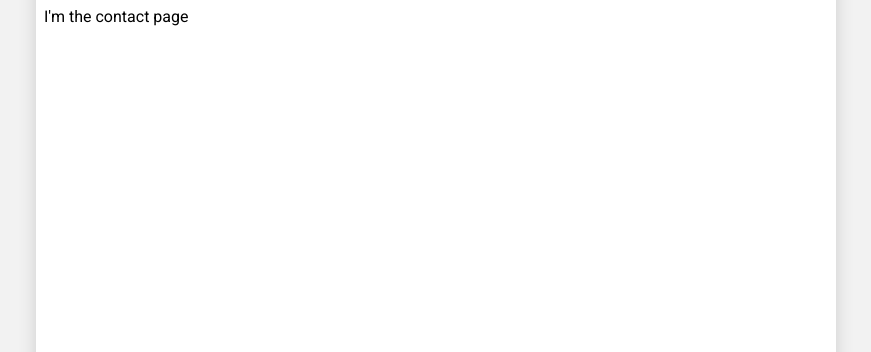
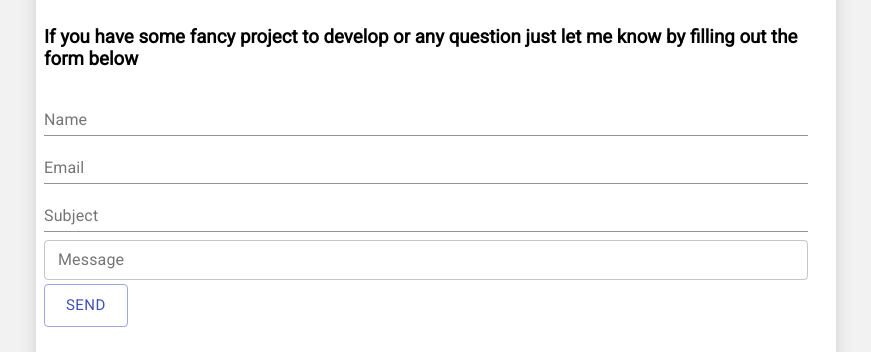
Before and after one commit to eiberham/portfolio, a Gatsby site: page /contact in a window 1280 px wide. Shown: the part 273-625 px from the top of the page, without its empty margins (204-1075 px from the left). Built offline with nearby package versions, Linux system fonts and the light colour scheme; Gatsby itself is replaced by a stand-in of ours.

Commit message:
contact form

```diff
--- a/gatsby-config.js
+++ b/gatsby-config.js
@@ -6,5 +6,10 @@
 
 module.exports = {
   /* Your site config here */
+  siteMetadata: {
+    title: 'Abraham',
+    description: 'Personal web page',
+    author: '@abraham'
+  },
   plugins: [`gatsby-plugin-emotion`, `gatsby-plugin-react-helmet`],
 }
--- a/package.json
+++ b/package.json
@@ -15,6 +15,8 @@
   "dependencies": {
     "@emotion/core": "^10.0.15",
     "@emotion/styled": "^10.0.15",
+    "@material-ui/core": "^4.3.1",
+    "formik": "^1.5.8",
     "gatsby": "^2.13.50",
     "gatsby-plugin-emotion": "^4.1.2",
     "gatsby-plugin-react-helmet": "^3.1.3",
--- /dev/null
+++ b/src/components/ContactForm.js
@@ -0,0 +1,83 @@
+import React from 'react';
+import { Formik, Form, Field, ErrorMessage } from 'formik';
+import Button from "@material-ui/core/Button";
+import TextField from "@material-ui/core/TextField";
+
+function ContactForm(){
+  return (
+    <div>
+      <h3>
+        If you have some fancy project to develop or any question just let me
+        know by filling out the form below
+      </h3>
+      <Formik
+        initialValues={{ email: '', password: '' }}
+        validate={values => {
+          let errors = {};
+          if (!values.email) {
+            errors.email = 'Required';
+          } else if (
+            !/^[A-Z0-9._%+-]+@[A-Z0-9.-]+\.[A-Z]{2,}$/i.test(values.email)
+          ) {
+            errors.email = 'Invalid email address';
+          }
+          return errors;
+        }}
+        onSubmit={(values, { setSubmitting }) => {
+          setTimeout(() => {
+            alert(JSON.stringify(values, null, 2));
+            setSubmitting(false);
+          }, 400);
+        }}
+      >
+        {({ isSubmitting }) => (
+          <Form>
+            <TextField
+              id="name"
+              name="name"
+              label="Name"
+              fullWidth
+
+            />
+            <ErrorMessage name="name" component="div" />
+            <TextField
+              id="email"
+              name="email"
+              label="Email"
+              fullWidth
+            />
+            <ErrorMessage name="email" component="div" />
+            <TextField
+              id="subject"
+              name="subject"
+              label="Subject"
+              fullWidth
+            />
+            <ErrorMessage name="subject" component="div" />
+            <TextField
+              id="message"
+              name="message"
+              label="Message"
+              margin="dense"
+              variant="outlined"
+              multiline
+              fullWidth
+              rowsMax="4"
+            />
+            <ErrorMessage name="message" component="div" />
+            <Button
+              type="submit"
+              variant="outlined"
+              size="large"
+              color="primary"
+              disabled={isSubmitting}>
+              Send
+            </Button>
+          </Form>
+        )}
+      </Formik>
+    </div>
+  )
+}
+
+export default ContactForm;
--- a/src/components/Layout.js
+++ b/src/components/Layout.js
@@ -5,6 +5,7 @@ import Footer from './Footer';
 import { Helmet } from "react-helmet"
 import styled from "@emotion/styled"
 import { css, Global } from "@emotion/core"
+import { useStaticQuery, graphql } from 'gatsby';
 
 const Container = styled.section`
   background: white;
@@ -22,10 +23,22 @@ const Container = styled.section`
 `;
 
 const Layout = ({children}) => {
+  const {
+    site:{siteMetadata:site}
+  } = useStaticQuery(graphql`
+      {
+          site{
+              siteMetadata{
+                  title
+                  description
+              }
+          }
+      }
+  `)
   return (
     <React.Fragment>
       <Helmet>
-        <title>Abraham</title>
+        <title>{site.title}</title>
         <link href="https://fonts.googleapis.com/css?family=Roboto&display=swap" rel="stylesheet" />
       </Helmet>
       <Global
--- a/src/pages/contact.js
+++ b/src/pages/contact.js
@@ -1,9 +1,12 @@
 import React from 'react';
 import Layout from '../components/Layout';
+import ContactForm from '../components/ContactForm';
 
 const Contact = () => {
   return (
-    <Layout>I'm the contact page</Layout>
+    <Layout>
+      <ContactForm />
+    </Layout>
   )
 }
 
--- a/src/pages/index.js
+++ b/src/pages/index.js
@@ -20,8 +20,8 @@ export default () => {
     <Wrapper>
       <Layout>
         <Main>
+          <h1>I build things.</h1>
           <p>
-            <h1>I build things.</h1>
             I've been programming for around 5+ years already as a full stack
             developer but now i'm more biased to frontend.
           </p><br />
```
Also changed, not shown: 1 other file.
